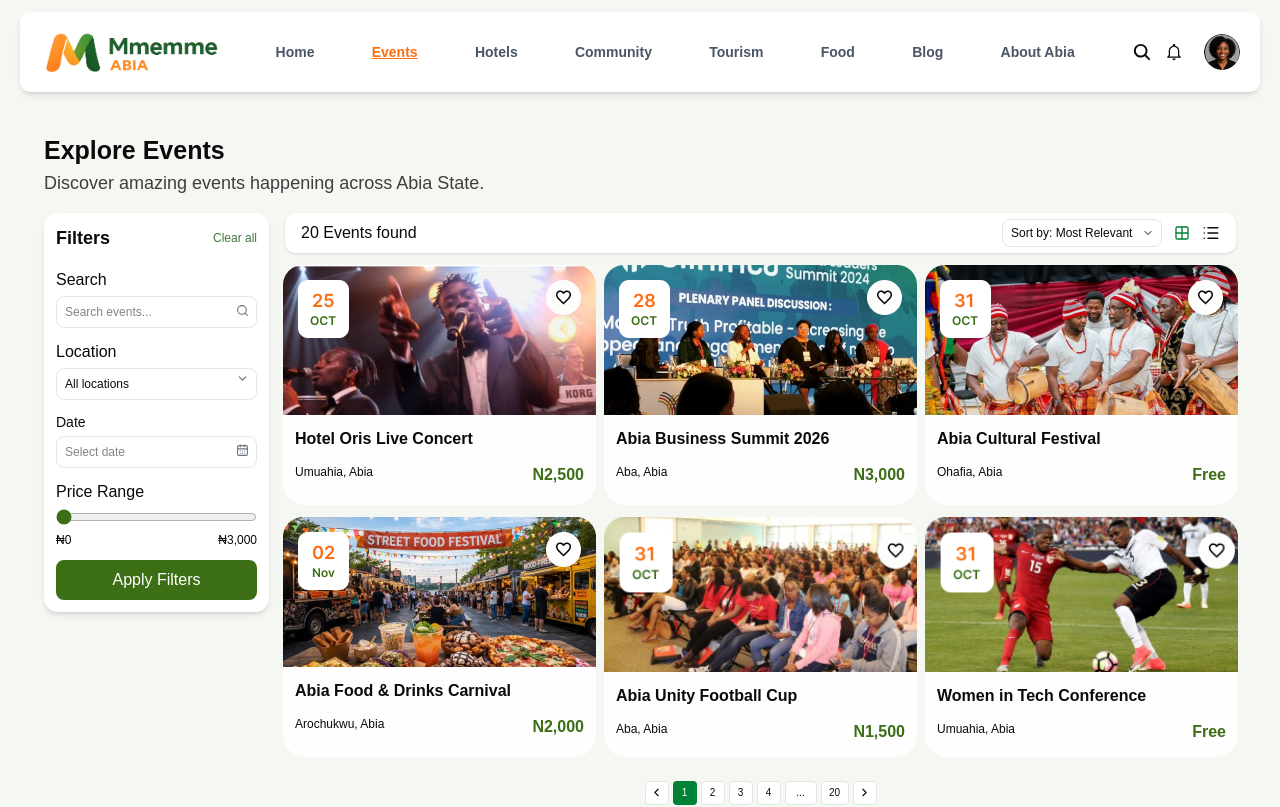
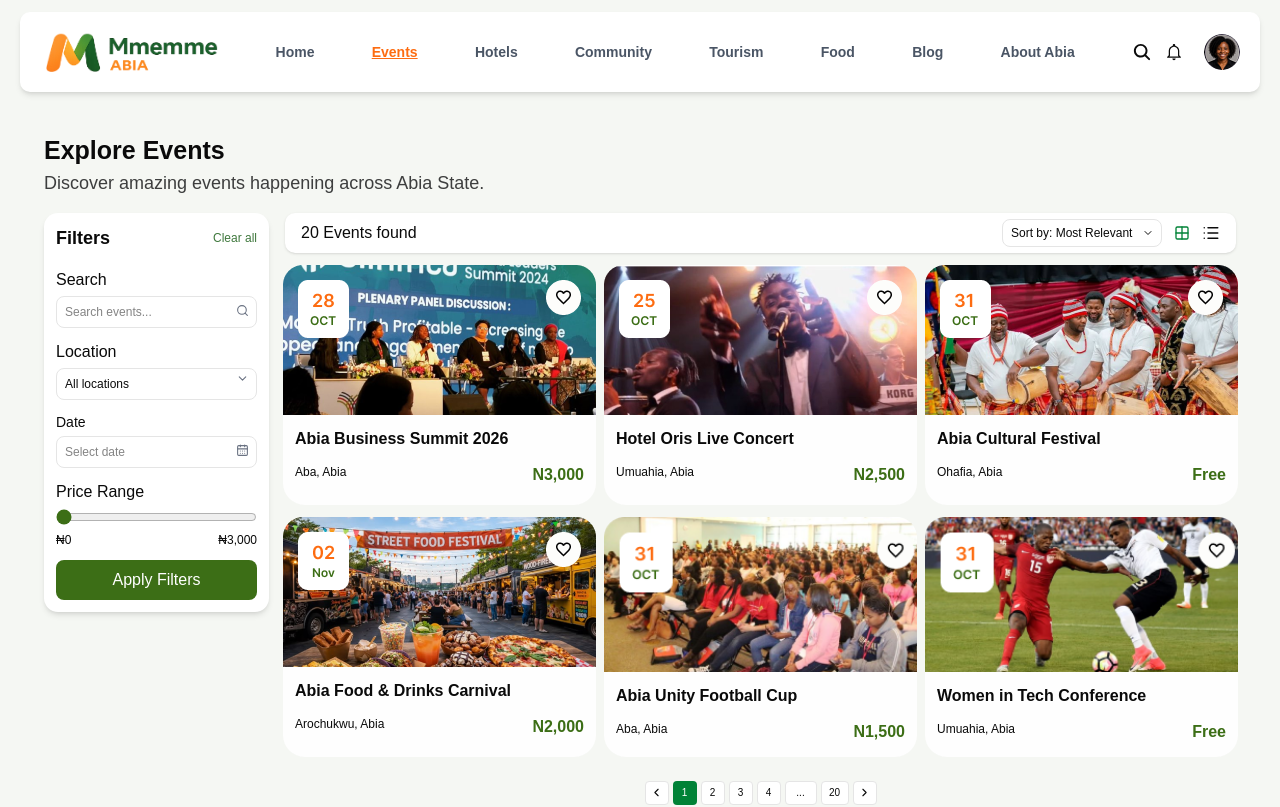
Before and after one commit to leribepraise/Mmemme-Abia, a React (Vite) app in the folder my-project/: page /events in a window 1280 px wide. Shown: the top 807 px of the page. Built offline with nearby package versions, Linux system fonts and the light colour scheme; sample sign-in values are in the browser's storage.

Commit message:
worked on event

```diff
--- a/my-project/src/data/eventData.js
+++ b/my-project/src/data/eventData.js
@@ -9,17 +9,17 @@ export const events = [
 
 export const eventss = [
   {
+    image: "/Frame2.png",
+    text: "Abia Business Summit 2026",
+    text2: "Aba, Abia",
+    text3: "N3,000",
+    addLink: "/event",
+  },
+  {
     image: "/Frame1.png",
     text: "Hotel Oris Live Concert",
     text2: "Umuahia, Abia",
     text3: "N2,500",
-    addLink: "/event",
-  },
-  {
-    image: "/Frame2.png",
-    text: "Abia Business Summit 2026",
-    text2: "Aba, Abia",
-    text3: "N3,000",
     addLink: false,
   },
   {
```
